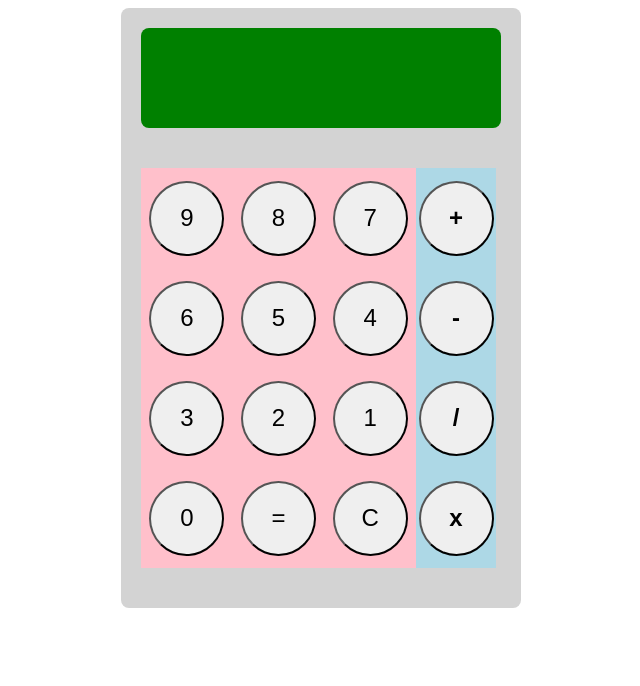
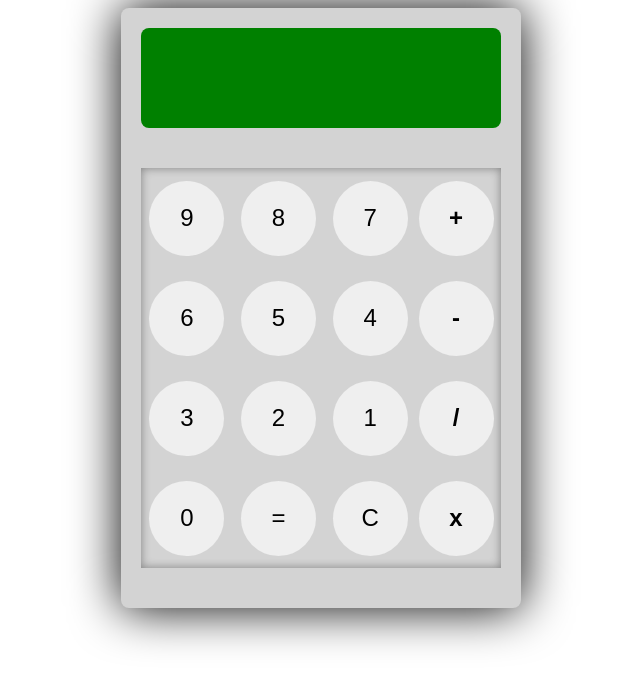
Before and after one commit to Jumony/calculator, a plain HTML site: page index.html in a window 1280 px wide. Shown: the whole page, without its empty margins (319-959 px from the left). Drawn offline with Linux system fonts and the light colour scheme.

Commit message:
Stylized calculator a bit more

```diff
--- a/calculator.js
+++ b/calculator.js
@@ -18,12 +18,7 @@ equationInfoNode.textContent = '';
 // on number click
 document.querySelectorAll('.number').forEach((button) => {
     button.addEventListener('click', () => {
-        displayValue.textContent += button.textContent;
-        if (operatorIsActive)
-        {
-            secondNumber = displayValue.textContent;
-        }
-
+        handleNumberClick(button);
     })
 })
 
@@ -36,7 +31,7 @@ document.querySelectorAll('.operation').forEach((button) => {
 // equal sign functionality
 let equalNode = document.querySelector('.equal');
 equalNode.addEventListener('click', () => {
-    equationInfoNode.textContent += displayValue.textContent + ' ' + '='
+    equationInfoNode.textContent += displayValue.textContent + ' ' + '= '
     operatorIsActive = false;
     updateDisplay(operate(firstNumber, secondNumber, currentOperator))
 })
@@ -53,19 +48,32 @@ clearNode.addEventListener('click', () => {
 
 // handle operator click
 function handleOperatorClick(button) {
-    if (operatorIsActive) {
+    if (operatorIsActive && displayValue.textContent !== '') {
         firstNumber = operate(firstNumber, secondNumber, currentOperator)
         secondNumber = ''
     }
-    if (displayValue.textContent !== '' && !operatorIsActive) {
+    if (displayValue.textContent === '' && operatorIsActive) {
+        currentOperator = button.textContent;
+    }
+    else if (displayValue.textContent !== '' && !operatorIsActive) {
         firstNumber = parseFloat(displayValue.textContent);
+        currentOperator = button.textContent;
     }
-    currentOperator = button.textContent;
+
     operatorIsActive = true
     equationInfoNode.textContent += displayValue.textContent + ' ' + currentOperator + ' '
     clearDisplay();
 }
 
+// handle number click
+function handleNumberClick(button) {
+    if (displayValue.textContent.length < 12) {
+        displayValue.textContent += button.textContent;
+        if (operatorIsActive) {
+            secondNumber = displayValue.textContent;
+        }
+    }
+}
 // Calculator Display Functions
 function updateDisplay(newDisplay) {
     displayValue.textContent = newDisplay;
--- a/index.html
+++ b/index.html
@@ -26,7 +26,7 @@
                     <button class="number">3</button>
                     <button class="number">2</button>
                     <button class="number">1</button>
-                    <button class="zero">0</button>
+                    <button class="number">0</button>
                     <button class="equal">=</button>
                     <button class="clear">C</button>
                 </div>
--- a/styles.css
+++ b/styles.css
@@ -5,11 +5,19 @@ body {
 .container {
     display:flex;
     flex-direction: column;
+    gap:40px;
     width: 400px;
     height: 600px;
     background-color: lightgray;
     border-radius: 8px;
     align-items: center;
+    box-shadow: 0px 0px 50px black;
+}
+
+.calculator {
+    display:flex;
+    flex-direction: column;
+    gap:40px;
 }
 
 .display {
@@ -26,25 +34,28 @@ body {
 
 .bottom-half {
     display:flex;
+    box-shadow: inset 0px 0px 10px gray;
 }
-
 .buttons {
     display:flex;
     flex-wrap: wrap;
-    background-color: pink;
+    /*background-color: pink;*/
     width: 275px;
     height:400px;
-    margin-top: 40px;
     justify-content: space-around;
     align-content: space-around;
 }
 
 .number, .zero, .clear, .equal {
     height: 75px;
-    width: 75px; /* Adjust based on available width and spacing */
-    margin: 5px; /* Adjust spacing between buttons */
-    font-size: 24px; /* Optional: Adjust font size for button text */
+    width: 75px;
+    margin: 5px;
+    font-size: 24px;
     border-radius: 100px;
+    border: 0px;
+}
+.number, .zero, .clear, .equal:hover {
+    cursor:pointer;
 }
 
 .zero {
@@ -54,8 +65,7 @@ body {
 .operation-column {
     display:flex;
     flex-direction: column;
-    background-color: lightblue;
-    margin-top: 40px;
+    /* background-color: lightblue; */
     height:400px;
     width:80px;
     justify-content: space-around;
@@ -68,10 +78,10 @@ body {
     border-radius: 100px;
     font-size: 24px;
     font-weight: bolder;
+    border:0px;
 }
-
-.display {
-
+.operation:hover {
+    cursor:pointer;
 }
 
 .equation-info {
```
